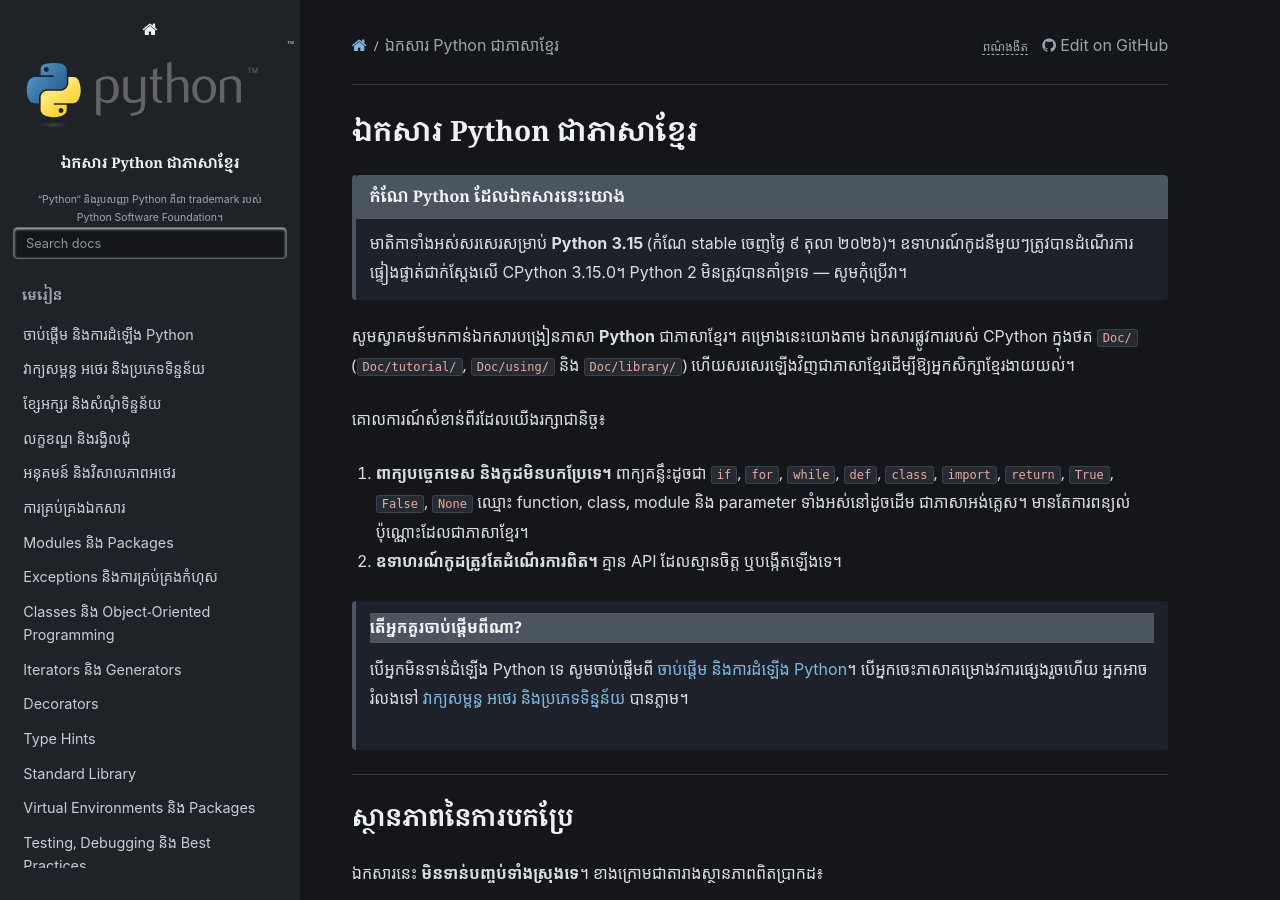
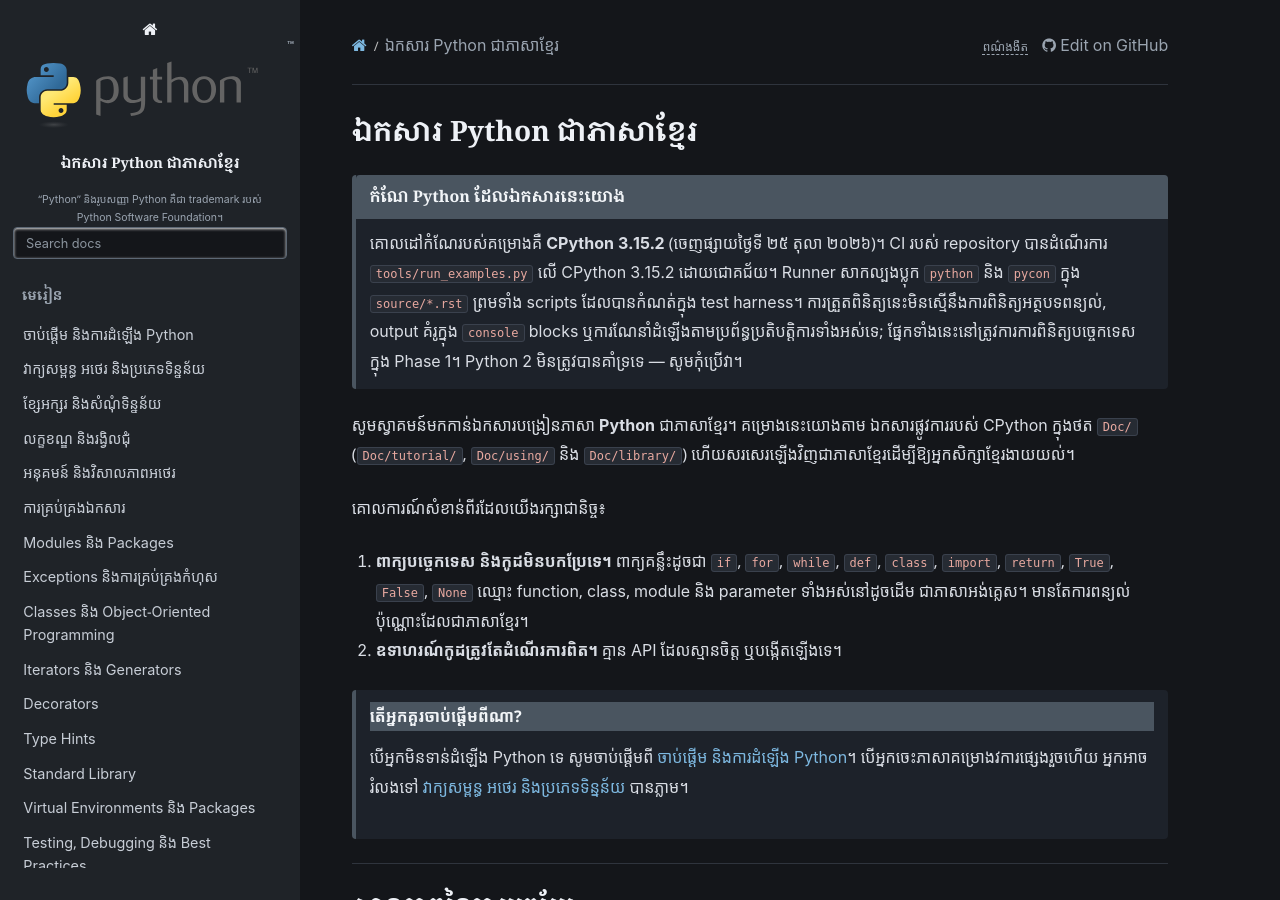
Before and after one commit to SeyhaLite/Python-Documentation, a Sphinx documentation site: the page built from source/index.rst, in a window 1280 px wide and 900 px high. Built offline with Sphinx 7.4.7 and the Read the Docs theme 3.1.0, drawn with Linux system fonts in a browser that asks for light colours.

Commit message:
docs(phase1): clarify Python 3.15.2 test coverage

```diff
--- a/source/index.rst
+++ b/source/index.rst
@@ -7,8 +7,12 @@
 .. admonition:: កំណែ Python ដែលឯកសារនេះយោង
    :class: note
 
-   មាតិកាទាំងអស់សរសេរសម្រាប់ **Python 3.15** (កំណែ stable ចេញថ្ងៃ ៩ តុលា ២០២៦)។
-   ឧទាហរណ៍កូដនីមួយៗត្រូវបានដំណើរការផ្ទៀងផ្ទាត់ជាក់ស្ដែងលើ CPython 3.15.0។
+   គោលដៅកំណែរបស់គម្រោងគឺ **CPython 3.15.2** (ចេញផ្សាយថ្ងៃទី ២៥ តុលា ២០២៦)។
+   CI របស់ repository បានដំណើរការ ``tools/run_examples.py`` លើ CPython 3.15.2 ដោយជោគជ័យ។
+   Runner សាកល្បងប្លុក ``python`` និង ``pycon`` ក្នុង ``source/*.rst`` ព្រមទាំង scripts
+   ដែលបានកំណត់ក្នុង test harness។ ការត្រួតពិនិត្យនេះមិនស្មើនឹងការពិនិត្យអត្ថបទពន្យល់,
+   output គំរូក្នុង ``console`` blocks ឬការណែនាំដំឡើងតាមប្រព័ន្ធប្រតិបត្តិការទាំងអស់ទេ;
+   ផ្នែកទាំងនេះនៅត្រូវការការពិនិត្យបច្ចេកទេសក្នុង Phase 1។
    Python 2 មិនត្រូវបានគាំទ្រទេ — សូមកុំប្រើវា។
 
 សូមស្វាគមន៍មកកាន់ឯកសារបង្រៀនភាសា **Python** ជាភាសាខ្មែរ។ គម្រោងនេះយោងតាម
```
